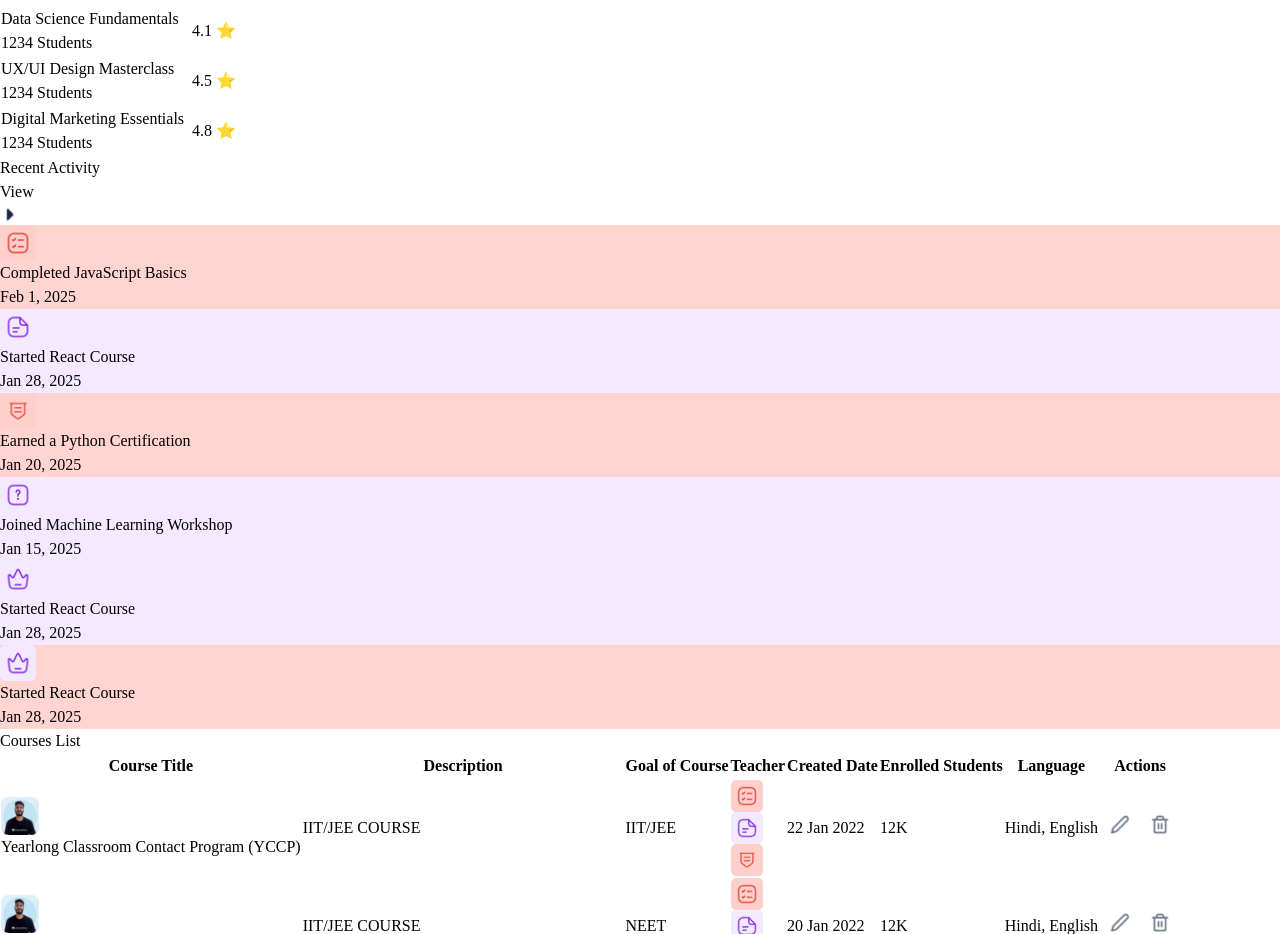
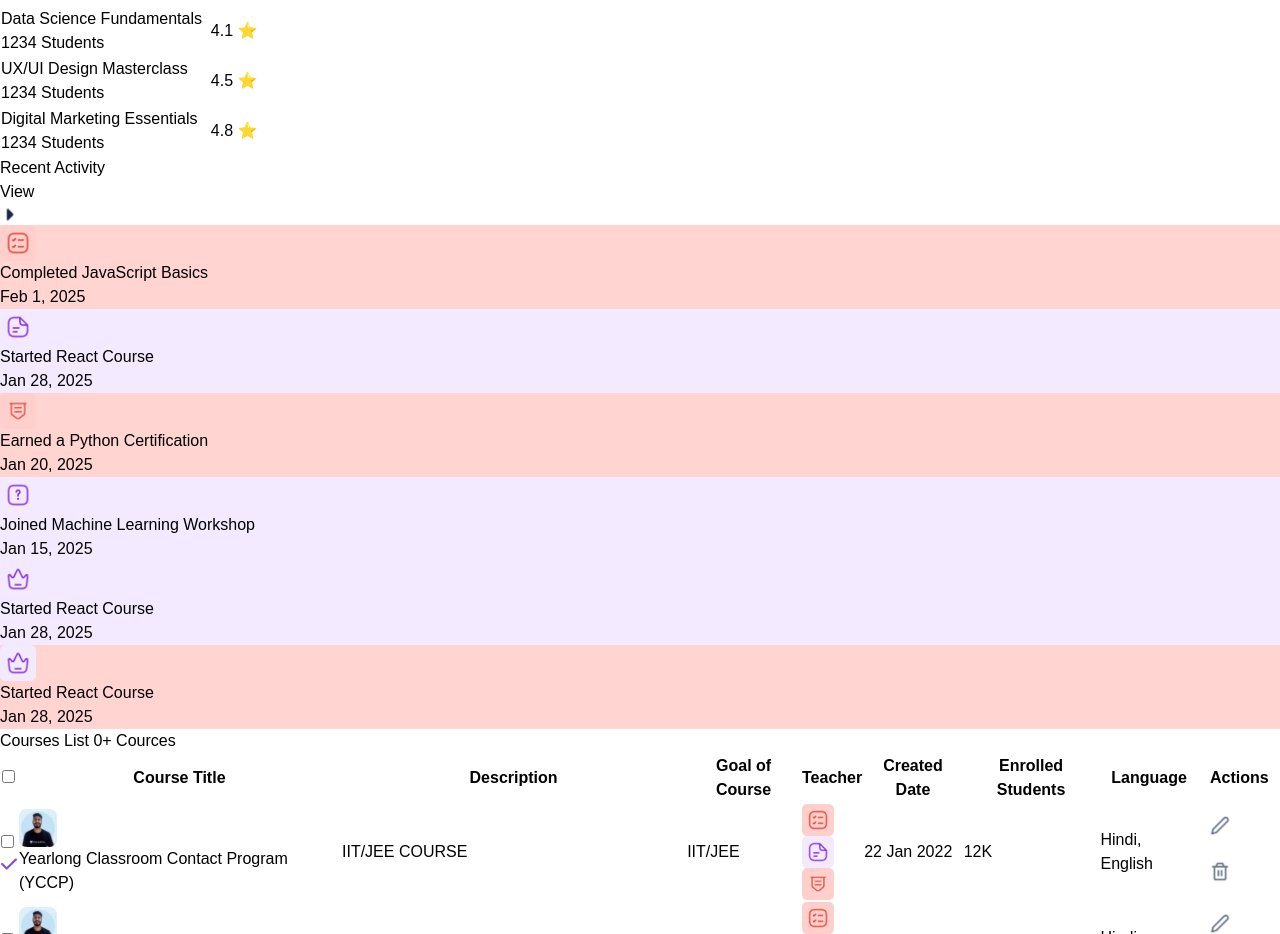
Before and after one commit to Tanmaydeep-Singh/Dashboard, a Next.js app: page / in a window 1280 px wide. Shown: the part 1278-2212 px from the top of the page. Built offline with nearby package versions, Linux system fonts and the light colour scheme.

Commit message:
dev: minor UI changes

```diff
--- a/src/components/Dashboard/CardBlock/Cards/index.tsx
+++ b/src/components/Dashboard/CardBlock/Cards/index.tsx
@@ -9,12 +9,13 @@ interface CardInterface {
 
 const Card = ({ title, value, icon }: CardInterface) => {
   return (
-    <div className="p-4 border rounded-lg shadow-md bg-[#F5F4FF] border-[#E5CDFF] flex items-start space-x-4 w-full sm:w-54 h-28 flex-col text-start">
+    <div className="p-4 border rounded-lg shadow-md bg-[#F5F4FF] border-[#E5CDFF] flex flex-col w-full sm:w-54 h-28 text-start ">
       <div className="flex flex-row w-full items-center justify-between">
-        <h2 className="text-xl font-semibold">{value}</h2>
+          <h2 className="text-xl font-semibold">{value}</h2>
         <Image src={icon} alt="Card Icon" width={40} height={40} className="w-10 h-10" />
       </div>
-      <h2 className="text-md text-gray-600 ">{title}</h2>
+      <h2 className="text-md text-gray-600">{title}</h2>
+
     </div>
   );
 };
--- a/src/components/Dashboard/CardBlock/index.tsx
+++ b/src/components/Dashboard/CardBlock/index.tsx
@@ -10,7 +10,7 @@ const CardBlock = () => {
   ];
 
   return (
-    <div className="grid grid-cols-1 md:grid-cols-2 lg:grid-cols-4 justify-items-center gap-4 p-4">
+    <div className="grid grid-cols-1 md:grid-cols-2 lg:grid-cols-4 justify-items-center gap-4 py-4">
       {cards.map(({ id, title, value, icon }) => (
         <Card key={id} title={title} value={value} icon={icon} />
       ))}
--- a/src/components/Dashboard/CourcesTable/AvatarGroup/index.tsx
+++ b/src/components/Dashboard/CourcesTable/AvatarGroup/index.tsx
@@ -6,7 +6,7 @@ interface UserAvatarGroupProps {
   maxVisible?: number;
 }
 
-const UserAvatarGroup = ({ users, maxVisible = 4 } : UserAvatarGroupProps) => {
+const UserAvatarGroup = ({ users, maxVisible = 3 } : UserAvatarGroupProps) => {
   const visibleUsers = users.slice(0, maxVisible);
   const extraCount = users.length - maxVisible;
 
@@ -23,7 +23,7 @@ const UserAvatarGroup = ({ users, maxVisible = 4 } : UserAvatarGroupProps) => {
         />
       ))}
       {extraCount > 0 && (
-        <div className="w-8 h-8 flex items-center justify-center bg-gray-300 text-xs font-medium text-gray-700 rounded-full border-2 border-white">
+        <div className="w-8 h-8 rounded-full border-2 border-white shadow-md flex items-center justify-center bg-gray-300 text-xs font-medium p-2">
           +{extraCount}
         </div>
       )}
--- a/src/components/Dashboard/CourcesTable/index.tsx
+++ b/src/components/Dashboard/CourcesTable/index.tsx
@@ -17,6 +17,8 @@ interface Course {
 const CoursesTable = () => {
   const [currentPage, setCurrentPage] = useState<number>(1);
   const itemsPerPage: number = 5;
+  const [selectedCourses, setSelectedCourses] = useState<{ [key: number]: boolean }>({});
+  const [selectAll, setSelectAll] = useState<boolean>(false); // Add state for 'select all' checkbox
 
   const indexOfLastItem: number = currentPage * itemsPerPage;
   const indexOfFirstItem: number = indexOfLastItem - itemsPerPage;
@@ -56,25 +58,50 @@ const CoursesTable = () => {
     });
   };
 
+  const handleCheckboxChange = (index: number) => {
+    setSelectedCourses((prev) => {
+      const newSelectedCourses = { ...prev, [index]: !prev[index] };
+      const allSelected = currentCourses.every((_, idx) => newSelectedCourses[idx] === true);
+      setSelectAll(allSelected);
+      return newSelectedCourses;
+    });
+  };
+
+  const handleSelectAllChange = () => {
+    const newSelectAllState = !selectAll;
+    setSelectAll(newSelectAllState);
+    setSelectedCourses(
+      newSelectAllState
+        ? currentCourses.reduce((acc, _, idx) => ({ ...acc, [idx]: true }), {})
+        : {}
+    );
+  };
+
   return (
-    <div className="container mx-auto p-6">
-      <h2 className="text-3xl font-bold text-gray-800 mb-6">Courses List</h2>
+    <div className="container mx-auto p-4">
 
-      <div className="overflow-x-auto bg-white shadow-md rounded-lg">
+      <div className="overflow-x-auto bg-white rounded-lg border-[#EAECF0] border-2">
+      <h2 className="text-3xl font-bold text-gray-800 p-3 w-full bg-[#FCFCFD]">Courses List
+         <span className=" text-sm py-3 rounded-3xl px-6 mx-2 text-[#6941C6] bg-[#F9F5FF]"> {0}+ Cources</span>
+      </h2>
+
         <table className="min-w-full">
-          <thead className="bg-[#F5F4FF]">
+
+          <thead className="bg-[#FCFCFD] w-full">
+
             <tr>
-              {[
-                "Course Title",
-                "Description",
-                "Goal of Course",
-                "Teacher",
-                "Created Date",
-                "Enrolled Students",
-                "Language",
-                "Actions",
-              ].map((header) => (
-                <th key={header} className="py-3 px-6 text-left text-sm font-medium text-gray-600">
+              <th className="p-3 pl-3 text-left text-md font-medium text-gray-600">
+                <input
+                  type="checkbox"
+                  className="appearance-none accent-[#F4EAFF] border-2 border-[#7F56D9] rounded-sm text-[#7F56D9] w-4 h-4 m-2"
+                  checked={selectAll}
+                  onChange={handleSelectAllChange}
+                />
+              </th>
+              <th className="py-3 text-left text-md font-medium text-gray-600"> Course Title </th>
+
+              {[ "Description", "Goal of Course", "Teacher", "Created Date", "Enrolled Students", "Language", "Actions"].map((header) => (
+                <th key={header} className="py-3 px-6 text-left text-md font-medium text-gray-600">
                   {header}
                 </th>
               ))}
@@ -83,23 +110,37 @@ const CoursesTable = () => {
           <tbody>
             {currentCourses.map((course: Course, index: number) => (
               <tr key={index} className="border-t h-8">
-                <td className="py-4 px-6 text-sm font-medium text-gray-800 flex items-center">
+                <td className="py-4 pl-3 text-md font-medium text-gray-800">
+                  <label className="relative">
+                    <input
+                      type="checkbox"
+                      className="appearance-none accent-[#F4EAFF] border-2 border-[#7F56D9] rounded-sm text-[#7F56D9] w-4 h-4 m-2"
+                      checked={selectedCourses[index] || false}
+                      onChange={() => handleCheckboxChange(index)}
+                    />
+                    <Image
+                      src={'/icons/check-solid.svg'}
+                      height={16}
+                      width={16}
+                      alt="check"
+                      className={`absolute left-2.5 -top-2 w-3 h-3 text-[#7F56D9] ${selectedCourses[index] ? "opacity-100" : "opacity-0"}`}
+                    />
+                  </label>
+                </td>
+                <td className="py-4 px-6 text-lg font-semibold text-black flex items-center">
                   <Image src={"/icons/image.png"} width={38} height={38} alt="Course" className="p-1" />
                   {course.title}
                 </td>
-                <td className="py-4 px-6 text-sm text-gray-700">{course.description}</td>
-                <td className="py-4 px-6 text-sm text-gray-700">{course.goal}</td>
-                <td className="py-4 px-6 text-sm flex space-x-2">
-                    <UserAvatarGroup users={course.teachers} />
+                <td className="py-4 px-6 text-md text-gray-700">{course.description}</td>
+                <td className="py-4 px-6 text-md text-gray-700">{course.goal}</td>
+                <td className="py-4 px-6 text-md flex space-x-2">
+                  <UserAvatarGroup users={course.teachers} />
                 </td>
-                <td className="py-4 px-6 text-sm text-gray-700">{course.createdDate}</td>
-                <td className="py-4 px-6 text-sm text-gray-700">{course.enrolled}</td>
-                <td className="py-4 px-6 text-sm text-gray-700">{course.language}</td>
-                <td className="py-4 px-6 text-center text-sm flex space-x-2">
-                  {[
-                    { icon: "edit.png", action: "edit", color: "blue" },
-                    { icon: "delete.png", action: "delete", color: "red" },
-                  ].map(({ icon, action, color }) => (
+                <td className="py-4 px-6 text-md text-gray-700">{course.createdDate}</td>
+                <td className="py-4 px-6 text-md text-gray-700">{course.enrolled}</td>
+                <td className="py-4 px-6 text-md text-gray-700">{course.language}</td>
+                <td className="py-4 px-6 text-center text-md flex space-x-2">
+                  {[{ icon: "edit.png", action: "edit", color: "blue" }, { icon: "delete.png", action: "delete", color: "red" }].map(({ icon, action, color }) => (
                     <button
                       key={action}
                       className={`text-${color}-500 hover:text-${color}-700`}
--- a/src/components/Dashboard/RecentActivity/index.tsx
+++ b/src/components/Dashboard/RecentActivity/index.tsx
@@ -45,7 +45,7 @@ const RecentActivity = () => {
 
 
     return (
-        <div className="overflow-hidden shadow-md rounded-lg w-full md:w-2/4 h-full">
+        <div className="overflow-hidden border-[#EAECF0] border-2 rounded-lg w-full md:w-2/4  h-auto md:h-[320px] lg:h-auto">
             <div className="flex justify-between items-center bg-[#F5F4FF] py-3 px-6 rounded-t-lg">
 
                 <h2 className="text-lg font-semibold">Recent Activity</h2>
@@ -54,7 +54,7 @@ const RecentActivity = () => {
                     <Image src={'/icons/arrow-right.png'} width={20} height={20} alt="arrow" />
                 </button>
             </div>
-            <div className="mt-2 w-full h-[300px] pt-16">
+            <div className="m-4 w-11/12 h-[280px] pt-16 ">
                 <Line data={data} options={options} className="w-full h-full" />
             </div>
         </div>
--- a/src/components/Dashboard/RecentActivityTable/index.tsx
+++ b/src/components/Dashboard/RecentActivityTable/index.tsx
@@ -13,9 +13,11 @@ const activities = [
 
 const RecentActivityTable = () => {
     return (
-        <div className="overflow-hidden bg-white shadow-md rounded-lg pb-3">
-            <div className="flex justify-between items-center bg-[#F5F4FF] py-3 px-6 rounded-t-lg">
-                <h2 className="text-lg font-semibold">Recent Activity</h2>
+        <div className="overflow-hidden bg-white rounded-lg pb-2  border-[#EAECF0] border-2 h-auto">
+            <div className="flex justify-between items-center bg-[#F5F4FF] w-full p-4 rounded-t-lg">
+
+                <h2 className="text-lg font-semibold bg-[#F5F4FF]  ">Recent Activity</h2>
+
                 <button className="flex items-center gap-2 text-gray-600 hover:text-gray-800">
                     <span>View</span>
                     <Image src={'/icons/arrow-right.png'} width={20} height={20} alt="arrow" />
--- a/src/components/Dashboard/TopCourses/index.tsx
+++ b/src/components/Dashboard/TopCourses/index.tsx
@@ -10,7 +10,7 @@ const courses = [
 
 const TopCourses = () => {
     return (
-        <div className="overflow-hidden shadow-md rounded-lg w-full md:w-2/4 h-full">
+        <div className="overflow-hidden border-[#EAECF0] border-2 rounded-lg w-full md:w-2/4 h-auto md:h-[320px] lg:h-auto">
 
             <div className="flex justify-between items-center bg-[#F5F4FF] py-3 px-6 rounded-t-lg">
                 <h2 className="text-lg font-semibold">Top Courses</h2>
@@ -28,7 +28,7 @@ const TopCourses = () => {
                 <tbody>
                     {courses.map((course, index) => (
                         <tr key={index} className=" hover:bg-gray-50">
-                            <td className="p-2">
+                            <td className="p-2 px-6">
                                 <div>
                                     <p className="text-lg ">{course.name}</p>
                                     <p className="text-md text-gray-600">{course.students} Students</p>
--- a/src/pages/index.tsx
+++ b/src/pages/index.tsx
@@ -6,11 +6,12 @@ import TopCourses from "@/components/Dashboard/TopCourses";
 
 export default function Home() {
   return (
-    <>
-      <div className="flex flex-col xl:flex-row justify-between m-2  lg:m-8 lg:mx-20 space-y-4 md:space-y-0 ">
 
+    <div className="w-full lg:max-w-[90vw] mx-auto">
 
-        <div className="flex flex-col w-full  xl:w-2/3">
+      <div className="container mx-auto flex flex-col xl:flex-row justify-between p-4 gap-5 ">
+
+        <div className="flex flex-col w-full  xl:w-2/3 ">
           <CardBlock />
           <div className="flex flex-col md:flex-row space-y-4 md:space-y-0 md:space-x-4">
             <RecentActivity />
@@ -18,12 +19,12 @@ export default function Home() {
           </div>
         </div>
 
-        <div className="w-full xl:w-1/3 px-6 h-full pt-4">
+        <div className="w-full xl:w-1/3 h-full pt-4">
           <RecentActivityTable />
         </div>
       </div>
 
       <CoursesTable />
-    </>
+    </div>
   );
 }
--- a/src/style/globals.css
+++ b/src/style/globals.css
@@ -4,6 +4,6 @@
 
 @import url('https://fonts.googleapis.com/css2?family=Lexend:wght@100..900&display=swap');
 
-body {
-  font-family: "Lexend", serif;
- }
+* {
+  font-family: 'Lexend', sans-serif;
+}
```
Also changed, not shown: public/icons/check-solid.svg (added).
